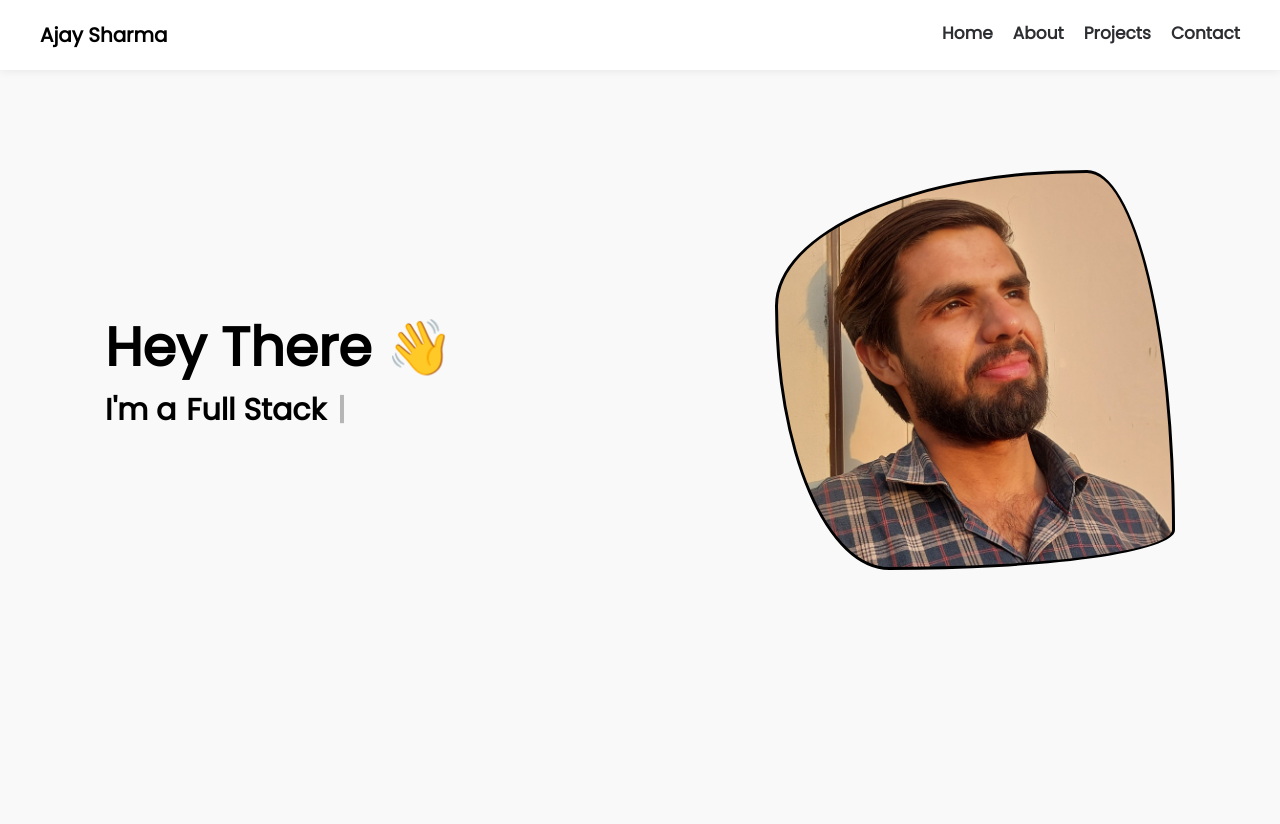
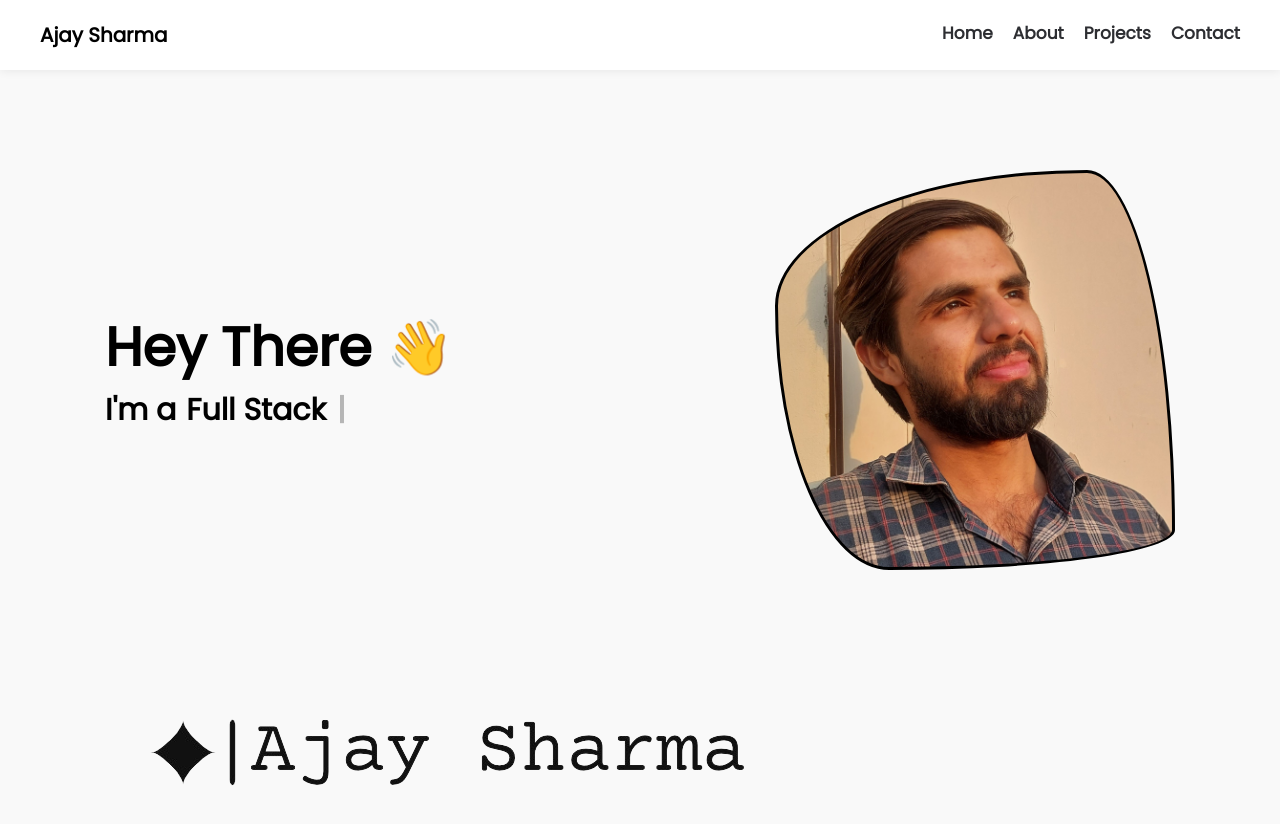
Before and after one commit to ajshrmaofficial/ajshrmaofficial.github.io, a React (Vite) app: page / in a window 1280 px wide. Shown: the top 824 px of the page. Built offline with nearby package versions, Linux system fonts and the light colour scheme.

Commit message:
chore: Add logo to About component

```diff
--- a/src/components/About.tsx
+++ b/src/components/About.tsx
@@ -1,9 +1,10 @@
 import '../styles/App.css'
+import logo from '../assets/ajay sharma logo.png'
 
 function About(){
     return(
         <div id='about' className='about'>
-
+            <img src={logo} alt="logo" />
         </div>
     )
 }
```
